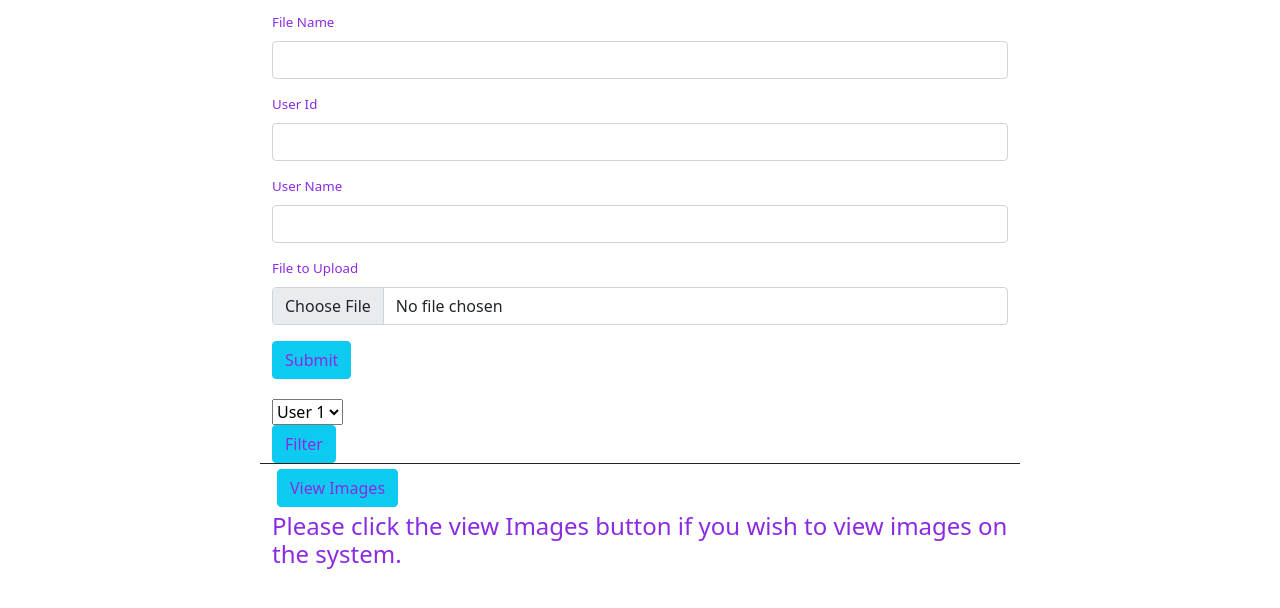
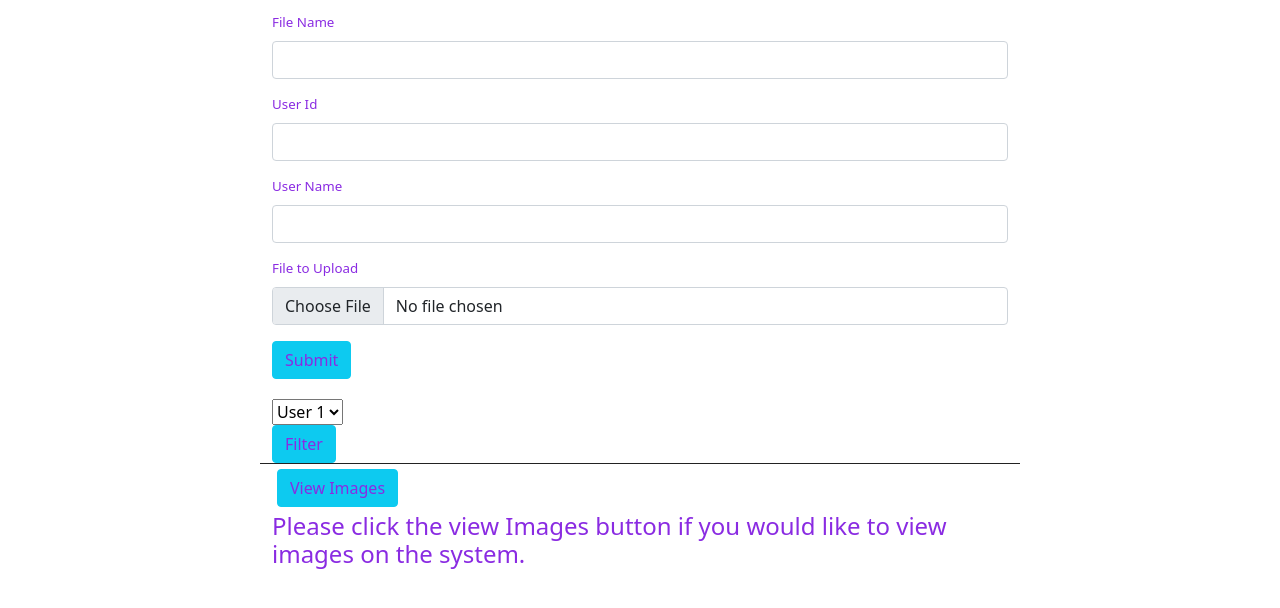
Before and after one commit to aoifemc/imageShare, a plain HTML site: page index.html in a window 1280 px wide. Shown: the part 150-758 px from the top of the page. Drawn offline with Linux system fonts and the light colour scheme.

Commit message:
Updated front end

```diff
--- a/index.html
+++ b/index.html
@@ -110,7 +110,7 @@
 
               <div id="ImageList">
 
-                <h4>Please click the view Images button if you wish to view images on the system.</h4>
+                <h4>Please click the view Images button if you would like to view images on the system.</h4>
 
               </div>
             </div>
```
